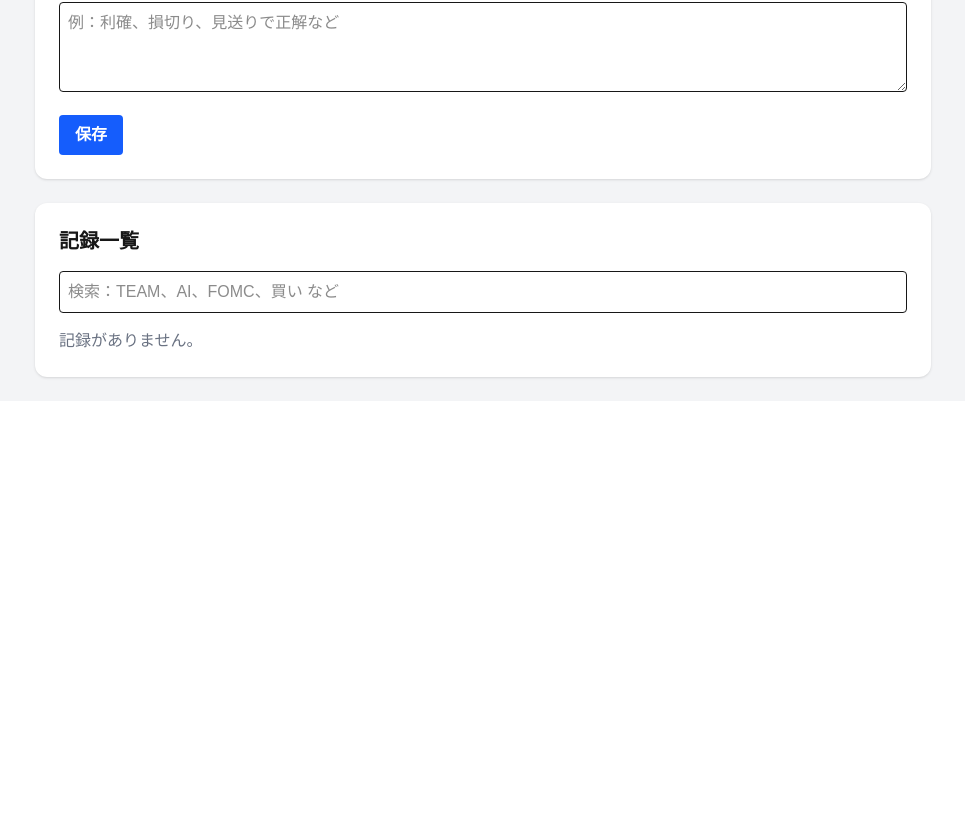
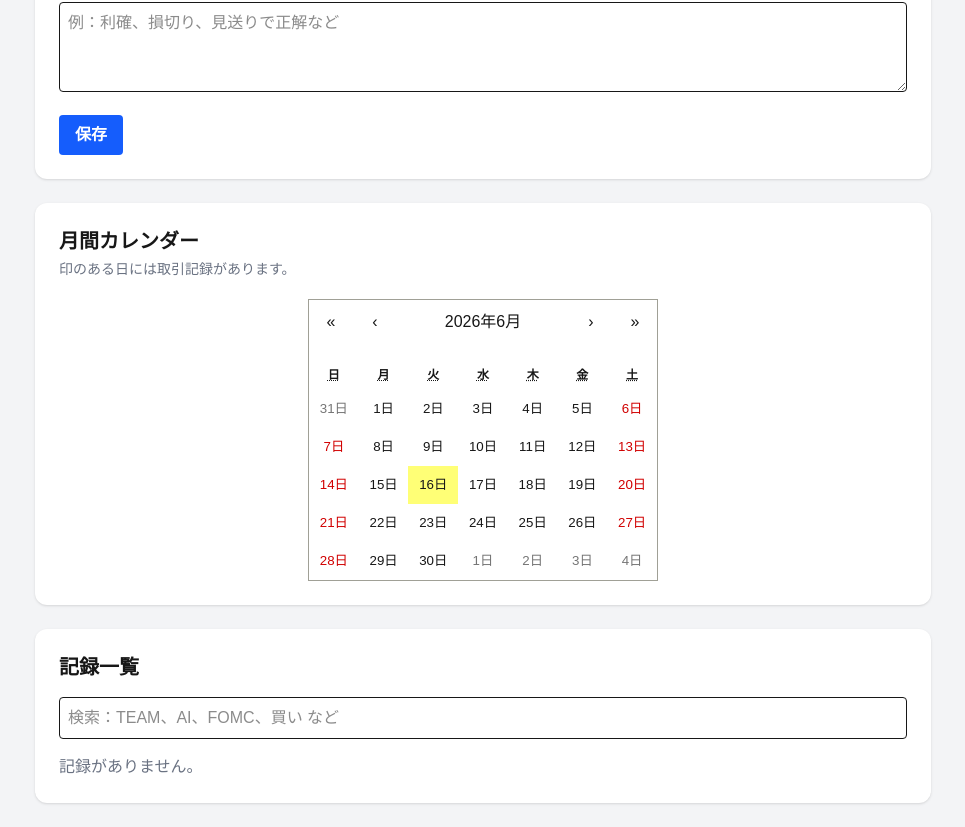
Before and after one commit to fcd0520-netizen/trade-journal, a Next.js app: page / in a window 1280 px wide. Shown: the part 1494-2321 px from the top of the page, without its empty margins (157-1122 px from the left). Before the commit the page ends 1895 px from the top, so only its background shows below. Built offline with nearby package versions, Linux system fonts and the light colour scheme.

Commit message:
feat: add calendar view

```diff
--- a/app/layout.tsx
+++ b/app/layout.tsx
@@ -1,5 +1,6 @@
 import type { Metadata } from "next";
 import { Geist, Geist_Mono } from "next/font/google";
+import "react-calendar/dist/Calendar.css";
 import "./globals.css";
 
 const geistSans = Geist({
--- a/app/page.tsx
+++ b/app/page.tsx
@@ -1,6 +1,8 @@
 "use client";
 
 import { useEffect, useState } from "react";
+import Calendar from "react-calendar";
+import type { Value } from "react-calendar/dist/shared/types.js";
 
 type Journal = {
   id: number;
@@ -19,12 +21,26 @@ type Journal = {
   result: string;
   review: string;
   ruleFollowed: boolean;
-  createdAt: string;
+  tradeDate: string;
 };
+
+type StoredJournal = Partial<Journal> & { createdAt?: string };
 
 const STORAGE_KEY = "trade-journals";
 
 const getToday = () => new Date().toISOString().split("T")[0];
+
+const toDateKey = (date: Date) => {
+  const year = date.getFullYear();
+  const month = String(date.getMonth() + 1).padStart(2, "0");
+  const day = String(date.getDate()).padStart(2, "0");
+  return `${year}-${month}-${day}`;
+};
+
+const fromDateKey = (dateKey: string) => {
+  const [year, month, day] = dateKey.split("-").map(Number);
+  return new Date(year, month - 1, day);
+};
 
 export default function Home() {
   const [category, setCategory] = useState("株式");
@@ -47,6 +63,7 @@ export default function Home() {
   const [message, setMessage] = useState("");
   const [journals, setJournals] = useState<Journal[]>([]);
   const [search, setSearch] = useState("");
+  const [selectedDate, setSelectedDate] = useState<string | null>(null);
 
   const [editingId, setEditingId] = useState<number | null>(null);
   const [hasLoaded, setHasLoaded] = useState(false);
@@ -56,7 +73,7 @@ export default function Home() {
 
     if (saved) {
       try {
-        const parsed = JSON.parse(saved) as Partial<Journal>[];
+        const parsed = JSON.parse(saved) as StoredJournal[];
 
         const restored: Journal[] = parsed.map((journal) => ({
           id: journal.id ?? Date.now(),
@@ -75,7 +92,7 @@ export default function Home() {
           result: journal.result ?? "未確定",
           review: journal.review ?? "",
           ruleFollowed: journal.ruleFollowed ?? false,
-          createdAt: journal.createdAt ?? getToday(),
+          tradeDate: journal.tradeDate ?? journal.createdAt ?? getToday(),
         }));
 
         setJournals(restored);
@@ -137,7 +154,7 @@ export default function Home() {
       result,
       review,
       ruleFollowed,
-      createdAt: tradeDate,
+      tradeDate,
     };
 
     if (editingId !== null) {
@@ -176,7 +193,7 @@ export default function Home() {
     setResult(journal.result);
     setReview(journal.review);
     setRuleFollowed(journal.ruleFollowed);
-    setTradeDate(journal.createdAt);
+    setTradeDate(journal.tradeDate);
 
     setEditingId(journal.id);
     setMessage("編集中です。内容を修正して「更新する」を押してください。");
@@ -204,8 +221,12 @@ export default function Home() {
     setMessage("記録を削除しました。");
   };
 
-  const filteredJournals = journals.filter((journal) =>
-    `
+  const journalDates = new Set(journals.map((journal) => journal.tradeDate));
+
+  const filteredJournals = journals.filter(
+    (journal) =>
+      (selectedDate === null || journal.tradeDate === selectedDate) &&
+      `
       ${journal.category}
       ${journal.target}
       ${journal.marketEnvironment}
@@ -218,6 +239,12 @@ export default function Home() {
       .toLowerCase()
       .includes(search.toLowerCase())
   );
+
+  const handleCalendarChange = (value: Value) => {
+    if (value instanceof Date) {
+      setSelectedDate(toDateKey(value));
+    }
+  };
 
   const totalAmount = journals.reduce((sum, journal) => {
     const num = Number(journal.amount);
@@ -503,7 +530,51 @@ export default function Home() {
         </section>
 
         <section className="rounded-xl bg-white p-6 shadow">
+          <div className="flex flex-wrap items-center justify-between gap-3">
+            <div>
+              <h2 className="text-xl font-bold">月間カレンダー</h2>
+              <p className="mt-1 text-sm text-gray-500">
+                印のある日には取引記録があります。
+              </p>
+            </div>
+
+            {selectedDate !== null && (
+              <button
+                type="button"
+                onClick={() => setSelectedDate(null)}
+                className="rounded bg-gray-600 px-4 py-2 text-sm font-bold text-white"
+              >
+                すべて表示
+              </button>
+            )}
+          </div>
+
+          <div className="mt-5 flex justify-center">
+            <Calendar
+              locale="ja-JP"
+              value={selectedDate ? fromDateKey(selectedDate) : null}
+              onChange={handleCalendarChange}
+              calendarType="gregory"
+              tileContent={({ date, view }) =>
+                view === "month" && journalDates.has(toDateKey(date)) ? (
+                  <span
+                    className="mx-auto mt-1 block h-2 w-2 rounded-full bg-blue-600"
+                    aria-label="記録あり"
+                  />
+                ) : null
+              }
+            />
+          </div>
+        </section>
+
+        <section className="rounded-xl bg-white p-6 shadow">
           <h2 className="text-xl font-bold">記録一覧</h2>
+
+          {selectedDate !== null && (
+            <p className="mt-2 text-sm font-medium text-blue-700">
+              {selectedDate} の記録を表示中
+            </p>
+          )}
 
           <input
             className="mt-4 w-full rounded border p-2"
@@ -528,7 +599,7 @@ export default function Home() {
                       </p>
 
                       <p className="text-sm text-gray-500">
-                        {journal.createdAt}
+                        {journal.tradeDate}
                       </p>
                     </div>
 
--- a/package.json
+++ b/package.json
@@ -11,6 +11,7 @@
   "dependencies": {
     "next": "16.2.9",
     "react": "19.2.4",
+    "react-calendar": "^6.0.1",
     "react-dom": "19.2.4"
   },
   "devDependencies": {
```
Also changed, not shown: 2 other files (tests, documents, lock files or other folders).
